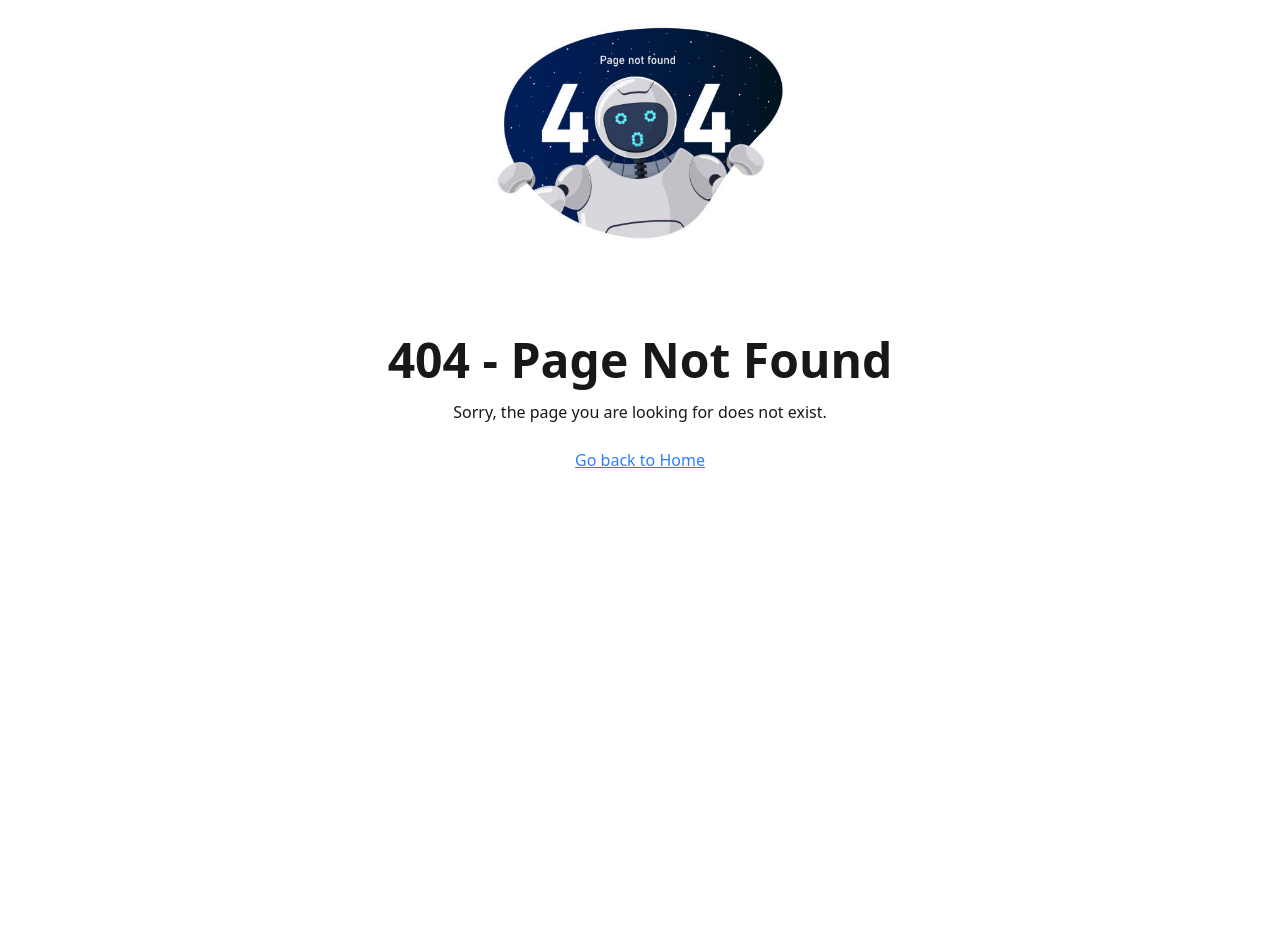
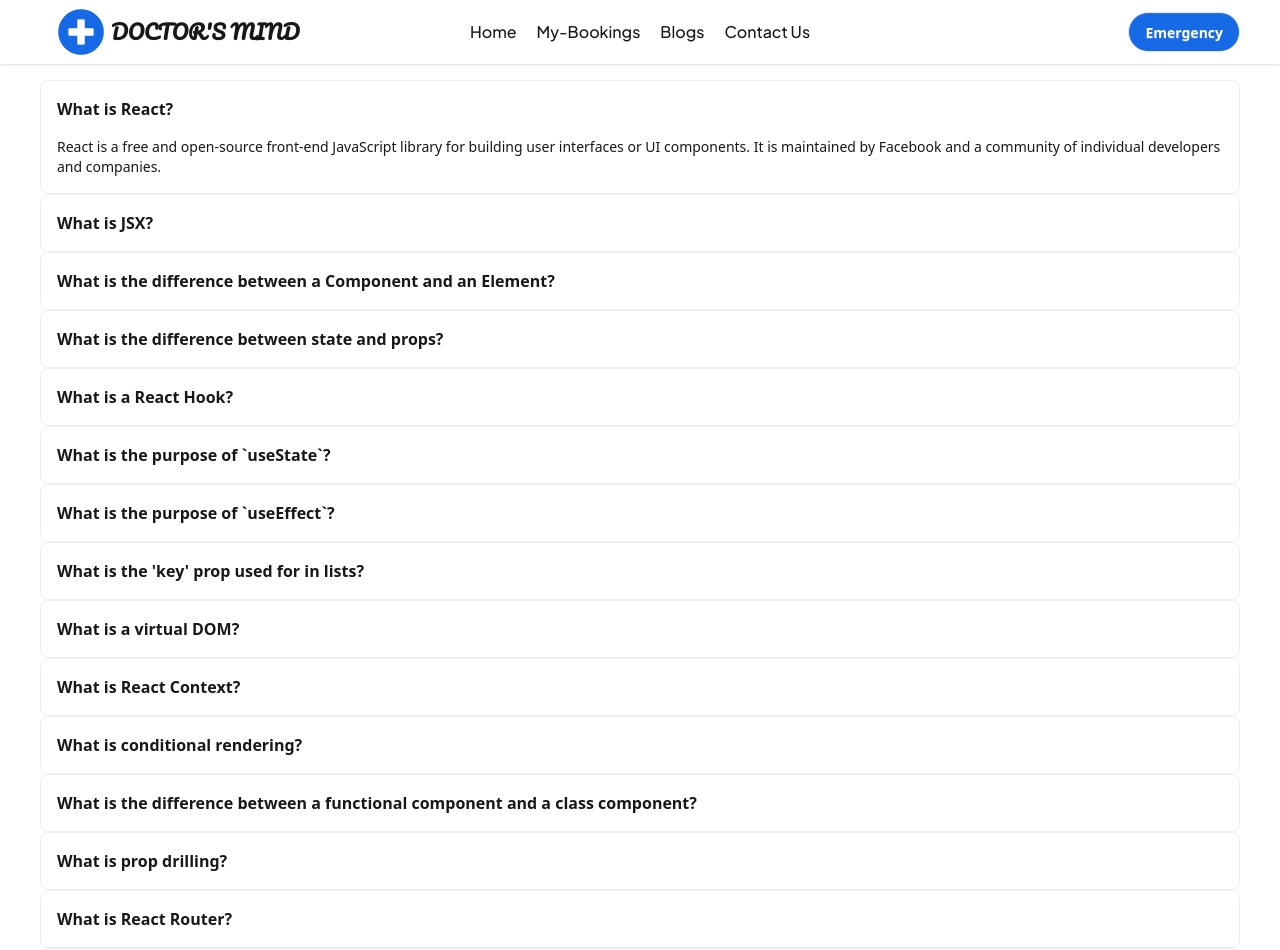
Before and after one commit to mujahidraj/Doctor-s-Mind-PH, a React (Vite) app: page /blogs in a window 1280 px wide. Before the commit this address had no page. Shown: the top 950 px of the page. Before the commit the page ends 800 px from the top, so only its background shows below. Built offline with nearby package versions, Linux system fonts and the light colour scheme.

Commit message:
accordion

```diff
--- /dev/null
+++ b/public/blogs.json
@@ -0,0 +1,77 @@
+[
+  {
+    "id": 1,
+    "question": "What is React?",
+    "answer": "React is a free and open-source front-end JavaScript library for building user interfaces or UI components. It is maintained by Facebook and a community of individual developers and companies."
+  },
+  {
+    "id": 2,
+    "question": "What is JSX?",
+    "answer": "JSX (JavaScript XML) is a syntax extension for JavaScript that looks similar to XML or HTML. It is used with React to describe what the UI should look like. JSX may remind you of a template language, but it comes with the full power of JavaScript."
+  },
+  {
+    "id": 3,
+    "question": "What is the difference between a Component and an Element?",
+    "answer": "A React Element is a plain object describing what you want to see on the screen (like a button or a heading). A React Component is a function or class that accepts props and returns a React Element."
+  },
+  {
+    "id": 4,
+    "question": "What is the difference between state and props?",
+    "answer": "Props (properties) are read-only and are passed down from a parent component to a child component. State is a local data storage that is private to the component and can be changed by the component itself to manage its internal data."
+  },
+  {
+    "id": 5,
+    "question": "What is a React Hook?",
+    "answer": "Hooks are functions that let you 'hook into' React state and lifecycle features from functional components. Common hooks include useState, useEffect, and useContext."
+  },
+  {
+    "id": 6,
+    "question": "What is the purpose of `useState`?",
+    "answer": "The `useState` hook is used to add state to functional components. It returns an array with two elements: the current state value and a function that lets you update it, which triggers a re-render."
+  },
+  {
+    "id": 7,
+    "question": "What is the purpose of `useEffect`?",
+    "answer": "The `useEffect` hook lets you perform side effects in functional components. Side effects include data fetching, setting up subscriptions, and manually changing the DOM after the component renders."
+  },
+  {
+    "id": 8,
+    "question": "What is the 'key' prop used for in lists?",
+    "answer": "A 'key' is a special string attribute you need to include when creating lists of elements. Keys help React identify which items have changed, are added, or are removed, which helps optimize rendering performance."
+  },
+  {
+    "id": 9,
+    "question": "What is a virtual DOM?",
+    "answer": "The virtual DOM (VDOM) is a programming concept where an ideal, or 'virtual', representation of a UI is kept in memory. React uses it to efficiently update the real DOM by comparing the virtual DOM with the real DOM and only applying the necessary changes."
+  },
+  {
+    "id": 10,
+    "question": "What is React Context?",
+    "answer": "Context provides a way to pass data through the component tree without having to pass props down manually at every level. It's used for managing global state like themes, user authentication, or language preferences."
+  },
+  {
+    "id": 11,
+    "question": "What is conditional rendering?",
+    "answer": "Conditional rendering in React works the same way conditions work in JavaScript. You can use JavaScript operators like `if` or the conditional operator (`condition ? true : false`) to create elements representing the current state."
+  },
+  {
+    "id": 12,
+    "question": "What is the difference between a functional component and a class component?",
+    "answer": "Class components are ES6 classes that extend React.Component and use lifecycle methods (like componentDidMount) and state. Functional components are simpler functions that, with the introduction of Hooks, can now manage state and side effects."
+  },
+  {
+    "id": 13,
+    "question": "What is prop drilling?",
+    "answer": "Prop drilling is the process of passing props from a higher-level parent component down to a deeply nested child component through intermediate components that don't actually need the prop. React Context is often used to avoid this."
+  },
+  {
+    "id": 14,
+    "question": "What is React Router?",
+    "answer": "React Router is a standard library for routing in React. It enables navigation among views of various components in a React Application, allows changing the browser URL, and keeps the UI in sync with the URL."
+  },
+  {
+    "id": 15,
+    "question": "What is a controlled component?",
+    "answer": "A controlled component is a form element (like <input>, <textarea>, <select>) whose value is controlled by React state. The value is set by a prop, and any changes are handled by an event handler like `onChange`."
+  }
+]
--- /dev/null
+++ b/src/Components/Accordion/Accordion.jsx
@@ -0,0 +1,15 @@
+import React from 'react';
+
+const Accordion = ({ blog }) => {
+  return (
+    <div>
+      <details className="collapse bg-base-100 border border-base-300" name="my-accordion-det-1" open>
+  <summary className="collapse-title font-semibold">{blog.question}</summary>
+  <div className="collapse-content text-sm">{blog.answer}</div>
+</details>
+
+    </div>
+  );
+};
+
+export default Accordion;
--- /dev/null
+++ b/src/Pages/Blogs/Blogs.jsx
@@ -0,0 +1,18 @@
+import React from 'react';
+import { useLoaderData } from 'react-router';
+import Accordion from '../../Components/Accordion/Accordion';
+
+const Blogs = () => {
+
+  const blogsData = useLoaderData();
+
+  return (
+    <div className='my-20 mx-10'>
+      {
+        blogsData.map(blog => <Accordion key={blog.id} blog={blog}></Accordion>)
+      }
+    </div>
+  );
+};
+
+export default Blogs;
--- a/src/Routes/Routes.jsx
+++ b/src/Routes/Routes.jsx
@@ -5,6 +5,7 @@ import Root from "../Pages/Root/Root";
 import HomePage from "../Pages/Home/HomePage";
 import Bookings from "../Pages/Bookings/Bookings";
 import DoctorsInfo from "../Pages/DoctorsInfo/DoctorsInfo";
+import Blogs from "../Pages/Blogs/Blogs";
 
 export const router = createBrowserRouter([
   {
@@ -27,6 +28,11 @@ export const router = createBrowserRouter([
         path : '/doctors-info/:id',
         loader : ()=>fetch('DoctorsData.json'),
         Component : DoctorsInfo
+      },
+      {
+        path : '/blogs',
+        loader : ()=>fetch('blogs.json'),
+        Component : Blogs
       }
 
     ]
```
